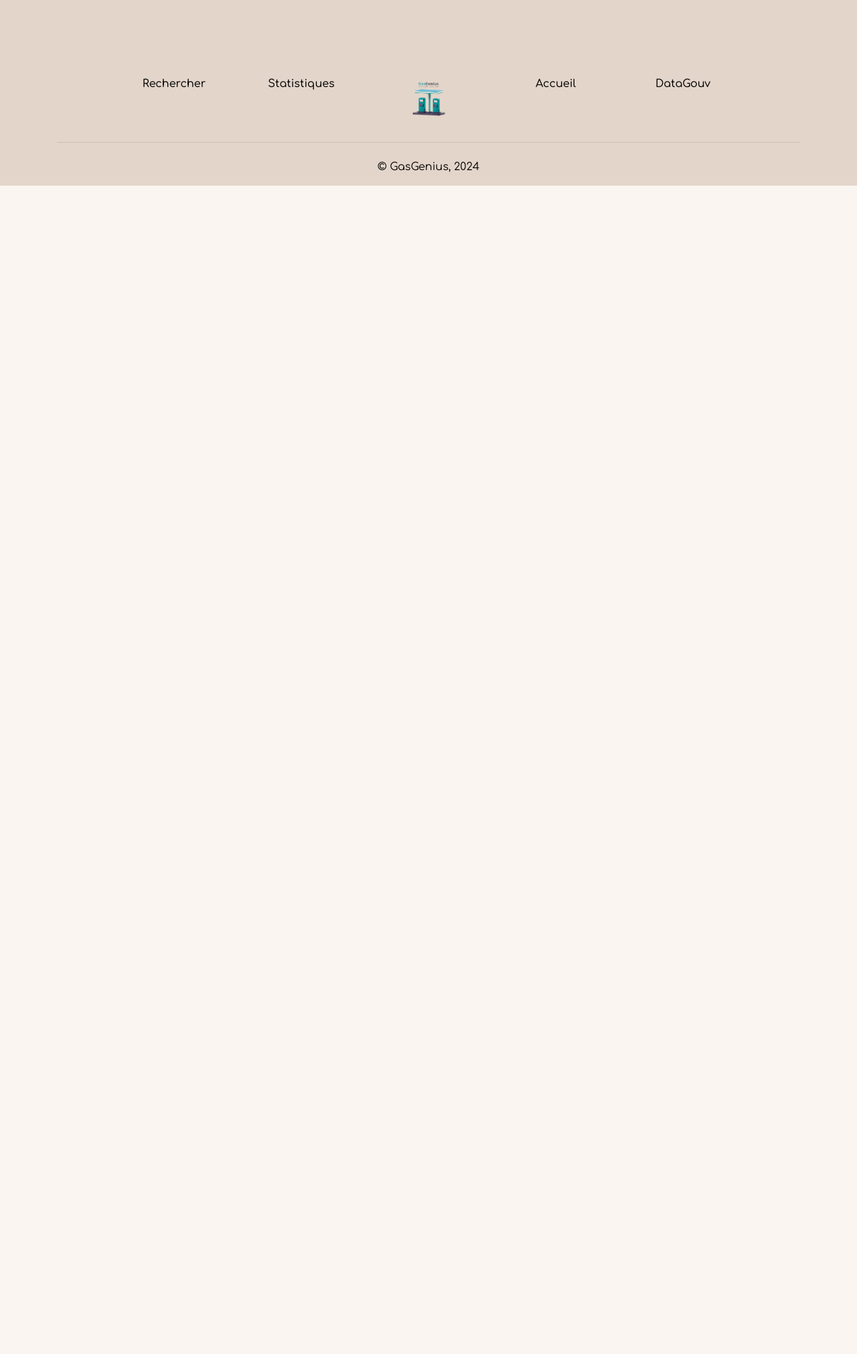
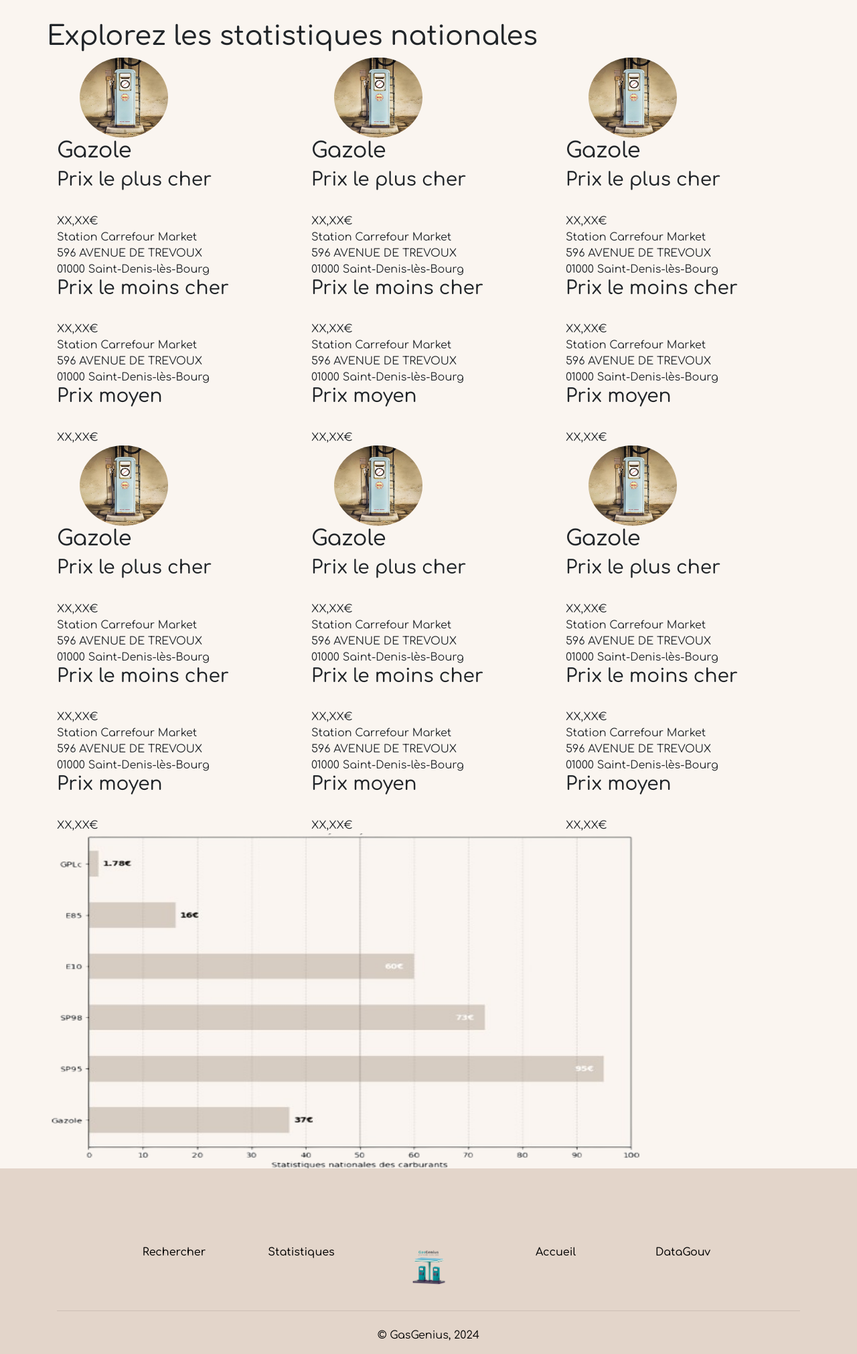
Before and after one commit to oceanetardy/ProjetCarburantPYTHON, a Flask app: page /statistiques-nationales in a window 1280 px wide. Shown: the part 57-2078 px from the top of the page at 67% size. Before the commit the page ends 334 px from the top, so only its background shows below. Run offline with Flask 3, Linux system fonts and the light colour scheme; some libraries are stand-ins or nearby versions.

Commit message:
[*] Intégration statistiques nationales

```diff
--- a/app/app.py
+++ b/app/app.py
@@ -6,6 +6,9 @@ IMG_FOLDER = os.path.join("static", "IMG")
 app.config["IMG_FOLDER"] = IMG_FOLDER
 logoGasGenius = os.path.join(app.config["IMG_FOLDER"], "logoGasGenius.png")
 gasstation = os.path.join(app.config["IMG_FOLDER"], "gasstation.jpg")
+gaspump = os.path.join(app.config["IMG_FOLDER"], "gaspump.jpg")
+# Image pour visuel seulement matplotlib -> Sera géré en Python
+feinte = os.path.join(app.config["IMG_FOLDER"], "feinte.png")
 
 @app.route('/')
 def home():
@@ -13,7 +16,7 @@ def home():
 
 @app.route('/statistiques-nationales')
 def statisticNational():
-	return render_template('nationalstatistic.html', logo=logoGasGenius, gasstation=gasstation)
+	return render_template('nationalstatistic.html', logo=logoGasGenius, gasstation=gasstation, gaspump=gaspump, feinte=feinte)
 
 @app.route('/rechercher')
 def findstation():
--- a/app/static/css/style.css
+++ b/app/static/css/style.css
@@ -96,3 +96,14 @@ body {
 .title-row{
     margin-top: 30px;
 }
+
+.img-carb{
+    width: 200px;
+    height: 120px;
+    clip-path:ellipse(33% 50%);
+}
+
+.img-stats{
+        width: 900px;
+    height: 500px;
+}
--- a/app/templates/nationalstatistic.html
+++ b/app/templates/nationalstatistic.html
@@ -2,5 +2,187 @@
 {% block title %}GasGenius - Statistiques nationales {% endblock %}
 {% block content %}
 
+<div class="container">
+    <div class="row title-row">
+        <h1>Explorez les statistiques nationales</h1>
+    </div>
+    <div class="row">
+        <div class="col-md-4">
+            <img src="{{gaspump}}" alt="Image" class="img-carb">
+            <h2>Gazole</h2>
+            <h3>Prix le plus cher</h3>
+            <br>
+            XX,XX€
+            <br>
+            Station Carrefour Market
+            <br>
+            596 AVENUE DE TREVOUX
+            <br>
+            01000 Saint-Denis-lès-Bourg
+            <br>
+            <h3>Prix le moins cher</h3>
+            <br>
+            XX,XX€
+            <br>
+            Station Carrefour Market
+            <br>
+            596 AVENUE DE TREVOUX
+            <br>
+            01000 Saint-Denis-lès-Bourg
+            <br>
+            <h3>Prix moyen</h3>
+            <br>
+            XX,XX€
+            <br>
+        </div>
+                <div class="col-md-4">
+            <img src="{{gaspump}}" alt="Image" class="img-carb">
+            <h2>Gazole</h2>
+            <h3>Prix le plus cher</h3>
+            <br>
+            XX,XX€
+            <br>
+            Station Carrefour Market
+            <br>
+            596 AVENUE DE TREVOUX
+            <br>
+            01000 Saint-Denis-lès-Bourg
+            <br>
+            <h3>Prix le moins cher</h3>
+            <br>
+            XX,XX€
+            <br>
+            Station Carrefour Market
+            <br>
+            596 AVENUE DE TREVOUX
+            <br>
+            01000 Saint-Denis-lès-Bourg
+            <br>
+            <h3>Prix moyen</h3>
+            <br>
+            XX,XX€
+            <br>
+        </div>
+                <div class="col-md-4">
+            <img src="{{gaspump}}" alt="Image" class="img-carb">
+            <h2>Gazole</h2>
+            <h3>Prix le plus cher</h3>
+            <br>
+            XX,XX€
+            <br>
+            Station Carrefour Market
+            <br>
+            596 AVENUE DE TREVOUX
+            <br>
+            01000 Saint-Denis-lès-Bourg
+            <br>
+            <h3>Prix le moins cher</h3>
+            <br>
+            XX,XX€
+            <br>
+            Station Carrefour Market
+            <br>
+            596 AVENUE DE TREVOUX
+            <br>
+            01000 Saint-Denis-lès-Bourg
+            <br>
+            <h3>Prix moyen</h3>
+            <br>
+            XX,XX€
+            <br>
+        </div>
+    </div>
+    <div class="row">
+        <div class="col-md-4">
+            <img src="{{gaspump}}" alt="Image" class="img-carb">
+            <h2>Gazole</h2>
+            <h3>Prix le plus cher</h3>
+            <br>
+            XX,XX€
+            <br>
+            Station Carrefour Market
+            <br>
+            596 AVENUE DE TREVOUX
+            <br>
+            01000 Saint-Denis-lès-Bourg
+            <br>
+            <h3>Prix le moins cher</h3>
+            <br>
+            XX,XX€
+            <br>
+            Station Carrefour Market
+            <br>
+            596 AVENUE DE TREVOUX
+            <br>
+            01000 Saint-Denis-lès-Bourg
+            <br>
+            <h3>Prix moyen</h3>
+            <br>
+            XX,XX€
+            <br>
+        </div>
+                <div class="col-md-4">
+            <img src="{{gaspump}}" alt="Image" class="img-carb">
+            <h2>Gazole</h2>
+            <h3>Prix le plus cher</h3>
+            <br>
+            XX,XX€
+            <br>
+            Station Carrefour Market
+            <br>
+            596 AVENUE DE TREVOUX
+            <br>
+            01000 Saint-Denis-lès-Bourg
+            <br>
+            <h3>Prix le moins cher</h3>
+            <br>
+            XX,XX€
+            <br>
+            Station Carrefour Market
+            <br>
+            596 AVENUE DE TREVOUX
+            <br>
+            01000 Saint-Denis-lès-Bourg
+            <br>
+            <h3>Prix moyen</h3>
+            <br>
+            XX,XX€
+            <br>
+        </div>
+                <div class="col-md-4">
+            <img src="{{gaspump}}" alt="Image" class="img-carb">
+            <h2>Gazole</h2>
+            <h3>Prix le plus cher</h3>
+            <br>
+            XX,XX€
+            <br>
+            Station Carrefour Market
+            <br>
+            596 AVENUE DE TREVOUX
+            <br>
+            01000 Saint-Denis-lès-Bourg
+            <br>
+            <h3>Prix le moins cher</h3>
+            <br>
+            XX,XX€
+            <br>
+            Station Carrefour Market
+            <br>
+            596 AVENUE DE TREVOUX
+            <br>
+            01000 Saint-Denis-lès-Bourg
+            <br>
+            <h3>Prix moyen</h3>
+            <br>
+            XX,XX€
+            <br>
+        </div>
+    </div>
+    <div class="row">
+        <img src="{{feinte}}" alt="Image" class=" img-stats" >
+    </div>
+
+</div>
+
 
 {% endblock %}
```
Also changed, not shown: app/templates/home.html (+4 -4 lines), app/static/IMG/feinte.png (added), app/static/IMG/gaspump.jpg (added).
